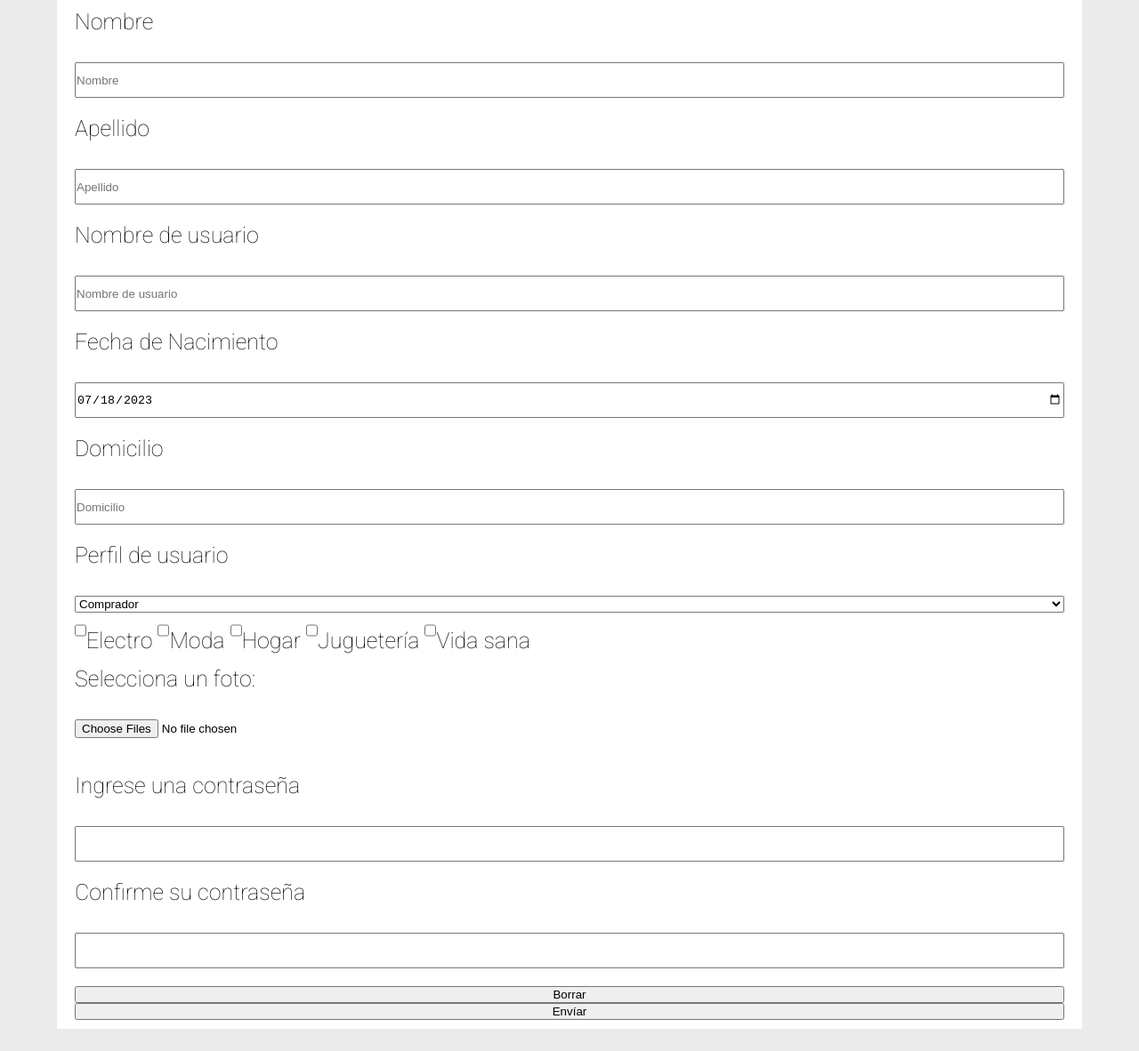
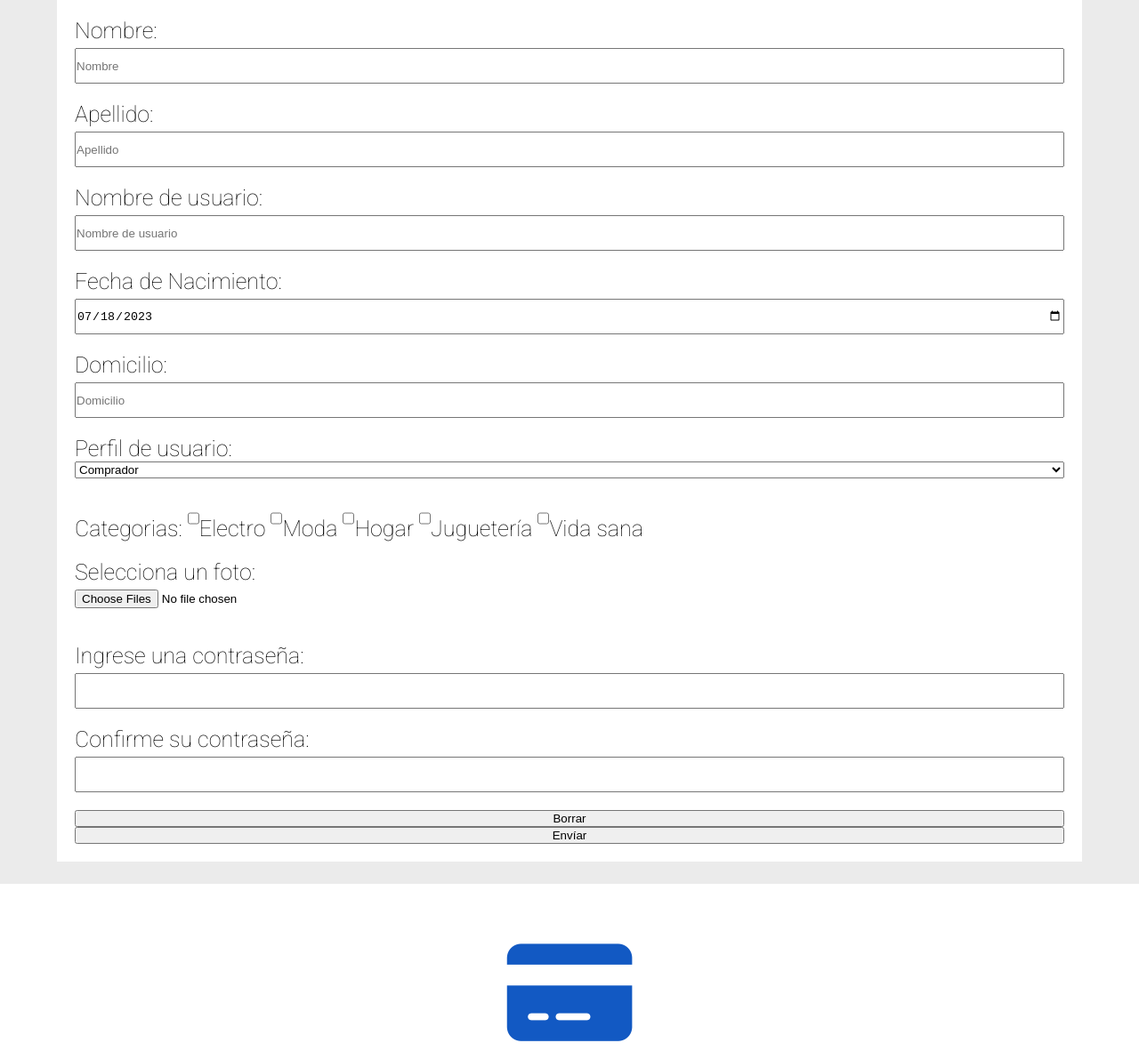
Before and after one commit to DannyP95/MercadoLiebre, a website: page views/register.html in a window 1280 px wide. Shown: the part 440-1622 px from the top of the page at 89% size. Drawn offline with Linux system fonts and the light colour scheme.

Commit message:
SUBIDA HASTA CLASE 22

```diff
--- a/public/css/style.css
+++ b/public/css/style.css
@@ -242,9 +242,31 @@ footer{
     font-size: 25px;
 }
 
-.formularioRegistro input, .formularioRegistro label{
-    margin-bottom: 20px;
+.formularioRegistro input{
+    margin-top: 5px;
     height: 40px;
+}
+
+.pRegistro{
+    margin: 10px 0px;
+    display: flex;
+    flex-direction: column;
+}
+
+.pRegistro span{
+    display: none;
+}
+
+.spanInput{
+    display: block;
+    background-color: red;
+    padding: 10px;
+    color: white;
+    border-radius: 0px 0px 8px 8px;
+    text-transform: uppercase;
+    font-weight: bold;
+    font-size: 1rem;
+    text-align: center;
 }
 
 
--- /dev/null
+++ b/public/js/script.js
@@ -0,0 +1,6 @@
+
+function regresar(){
+    if (validarRegister === true){
+    window.location.href='./views/login.html'
+    }
+}
--- a/views/register.html
+++ b/views/register.html
@@ -17,8 +17,8 @@
     <div class="logoLupaCuotas">
         <div class="logoYLupa">
             <img class="logoImg" src="/images/logo-mercado-liebre.svg" alt='"Logo Mercado Liebre"' type="img/svg">
+
             <form class="lupa">
-
                 <input class="barraBuscador" type="text" value="Buscar productos, marcas">
                 <div class="formBuscador">
                     <i class="fa-solid fa-magnifying-glass"></i>
@@ -61,39 +61,71 @@
 
     <img class="imagenBanner" src="/images/img-home-banner.jpg" alt="imgagen banner">
 </header>
+<main>
+    <form id="formularioRegistro" class="formularioRegistro" action="/register" method="post">
+        <p class="pRegistro">
+            <label name="name" value="name">Nombre:</label>
+            <input type="text" id="name" name="name" placeholder="Nombre" pattern="^[a-zA-ZÀ-ÿ\s]{1,40}" required>
+            <span id="spanInput">Solo letras</span>
+        </p>
 
-    <main>
-        <form class="formularioRegistro" action="/register" method="post">
-            <label name="name" value="name">Nombre</label>
-            <input type="text" id="name" name="name" placeholder="Nombre">
-            <label name="lastname" value="lastname">Apellido</label>
-            <input type="text" id="lastname" name="lastname" placeholder="Apellido">
-            <label name="username" value="username">Nombre de usuario</label>
-            <input type="text" id="username" name="username" placeholder="Nombre de usuario">
-            <label name="birthday" value="birthday">Fecha de Nacimiento</label>
-            <input type="date" id="birthday" name="birthday" value="2023-07-18">
-            <label name="residence" value="residence">Domicilio</label>
-            <input type="text" id="residence" name="residence" placeholder="Domicilio">
-            <label name="userPerfil" value="userPerfil">Perfil de usuario</label>
-            <select id="userPerfil" name="userPerfil">
-                <option name="userPerfil" value="comprador">Comprador</option>
+        <p class="pRegistro">
+            <label name="lastname" value="lastname">Apellido:</label>
+            <input type="text" id="lastname" name="lastname" placeholder="Apellido" pattern="^[a-zA-ZÀ-ÿ\s]{1,40}" required >
+        </p>
+
+        <p class="pRegistro">
+            <label name="username" value="username">Nombre de usuario:</label>
+            <input type="text" id="username" name="username" placeholder="Nombre de usuario" pattern="^[a-zA-Z0-9\_\-]{4,16}$" required>
+        </p>
+
+        <p class="pRegistro">
+            <label name="birthday" value="birthday">Fecha de Nacimiento:</label>
+            <input type="date" id="birthday" name="birthday" value="2023-07-18" required>
+        </p>
+
+        <p class="pRegistro">
+            <label name="residence" value="residence">Domicilio:</label>
+            <input type="text" id="residence" name="residence" placeholder="Domicilio" pattern="^[a-zA-Z0-9\_\-]{4,16}$" required>
+        </p>
+
+        <p class="pRegistro">
+            <label name="userPerfil" value="userPerfil">Perfil de usuario:</label>
+            <select id="userPerfil" name="userPerfil" required>
+                <option name="userPerfil" value="comprador" >Comprador</option>
                 <option name="userPerfil" value="vendedor">Vendedor</option>
             </select>
-            <label for="category">
+        </p>
+
+        <p class="pRegistro">
+            <label for="category">Categorias:
                 <input type="checkbox" name="category" value="Electro">Electro
                 <input type="checkbox" name="category" value="Moda">Moda
                 <input type="checkbox" name="category" value="Hogar">Hogar
                 <input type="checkbox" name="category" value="Juguetería">Juguetería
                 <input type="checkbox" name="category" value="Vida sana">Vida sana
             </label>
+        </p>
+
+        <p class="pRegistro">
             <label>Selecciona un foto:</label>
             <input type="file" name="photoperfil" accept=".jpg" multiple>
-        <label name="password">Ingrese una contraseña</label>
-        <input type="password" id="password" name="password">
-        <label name="confirmpassword">Confirme su contraseña</label>
-        <input type="confirmpassword" id="confirmpassword" name="confirmpassword">
+        </p>
+
+        <p class="pRegistro">
+            <label name="password">Ingrese una contraseña:</label>
+            <input type="password" id="password" name="password" pattern="^.{4,12}$" required>
+        </p>
+
+        <p class="pRegistro">
+            <label name="confirmpassword">Confirme su contraseña:</label>
+            <input type="password" id="confirmpassword" name="confirmpassword" pattern="^.{4,12}$" required>
+        </p>
+
+        <p class="pRegistro">
             <button type="reset" name="btnreset" id="btnreset">Borrar</button>
-        <button type="submit" name="btnsubmit" id="submit">Envíar</button>
+            <button type="submit" name="btnsubmit" id="submit" onclick="regresar()">Envíar</button>
+        </p>
     </form>
 </main>
 
@@ -118,5 +150,7 @@
     <p>Copyright © 1999-2020 MercadoLiebre S.R.L.</p>
 </footer>
 
+<!-- <script src="/js/script.js"></script> -->
+
 </body>
 </html>
```
Also changed, not shown: app.js (+9 -1 lines), public/css/register.css (added). Lines whose indentation alone changed are shown as unchanged.
